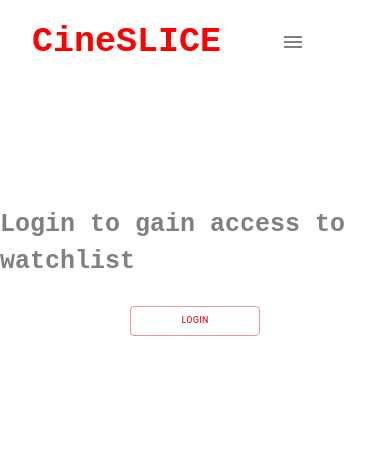
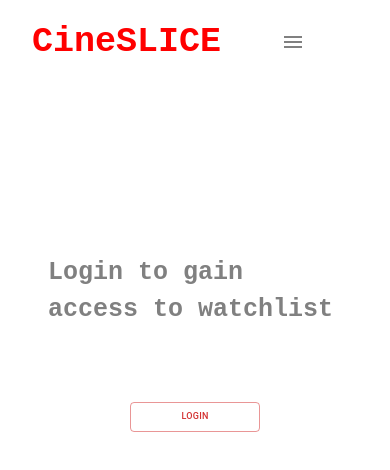
Before and after one commit to pxnchxm1/CineSLICE, a React (Vite) app: page /watchlist in a window 390 px wide. Shown: the top 470 px of the page. Built offline with nearby package versions, Linux system fonts and the light colour scheme; no server answers.

Commit message:
fix:responsiveness.3

```diff
--- a/src/components/NavBar.css
+++ b/src/components/NavBar.css
@@ -33,6 +33,9 @@
     .NavComponent{
         display: none !important;
     }
+    h3{
+        font-size: 18px;
+    }
 
 }
 @media screen and (max-width: 376px){
@@ -42,4 +45,7 @@
     .Trending{
         font-size: 18px;
     }
+    h3{
+        font-size: 12px;
+    }
 }
--- a/src/components/WatchlistCard.jsx
+++ b/src/components/WatchlistCard.jsx
@@ -28,7 +28,7 @@ const WatchlistCard = ({ type, item, setWatchlist }) => {
   return (
     <Link to={`/${type}/${item.id}`} style={{ textDecoration: 'none' ,padding:"2rem"}}>
       <Box className="ItemGrid"   display="flex" alignItems="center" gap={4} >
-        <Box position="relative" width="150px" padding={1} >
+        <Box position="relative" padding={1} >
           <img className='MoviePoster'
             src={`${imagePath}/${item.poster_path}`}
             alt={item.title}
--- a/src/components/routes/Protected.jsx
+++ b/src/components/routes/Protected.jsx
@@ -1,7 +1,7 @@
 import { Button } from '@mui/material';
 import React from 'react';
 import { useAuth } from '../../context/useAuth';
-
+import "../Navbar.css";
 function Protected({children}) {
     const {user,SignInWithGoogle,loading} = useAuth();
     if(loading){
@@ -11,7 +11,7 @@ function Protected({children}) {
     <div style={{display:"flex",flexDirection:'column',justifyItems:"center",alignItems:"center",marginTop:'6rem'}}>
         {user ? children :
             <div style={{alignItems:'center',justifyItems:'center',display:'flex',flexDirection:'column'}}>
-                <h3 style={{color:'grey',fontSize:'25px',fontFamily:'monospace'}}>Login to gain access to watchlist</h3>
+                <h3 style={{color:'grey',fontSize:'25px',fontFamily:'monospace',padding:"3rem"}}>Login to gain access to watchlist</h3>
 
                 <Button  variant="outlined" onClick={SignInWithGoogle} color="error" >
                     Login
--- a/src/components/watchlist.css
+++ b/src/components/watchlist.css
@@ -13,7 +13,7 @@
 
 .Title{
     font-family: monospace;
-    fontSize:18px;
+    fontSize:17px;
     color:rgb(190, 190, 190);
 }
 .year{
```
